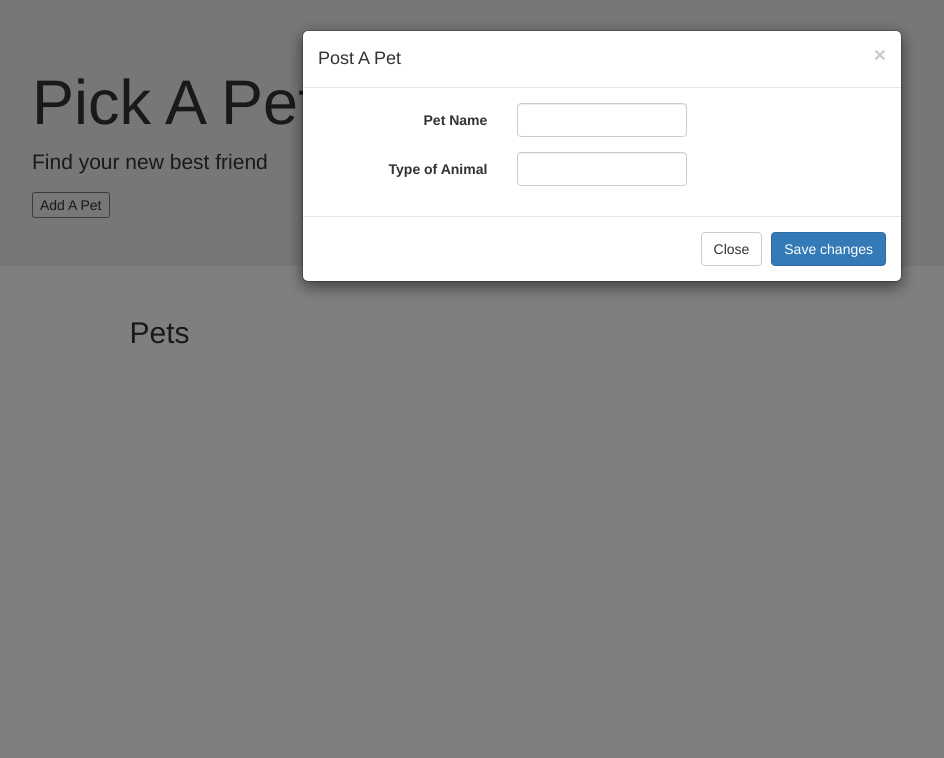
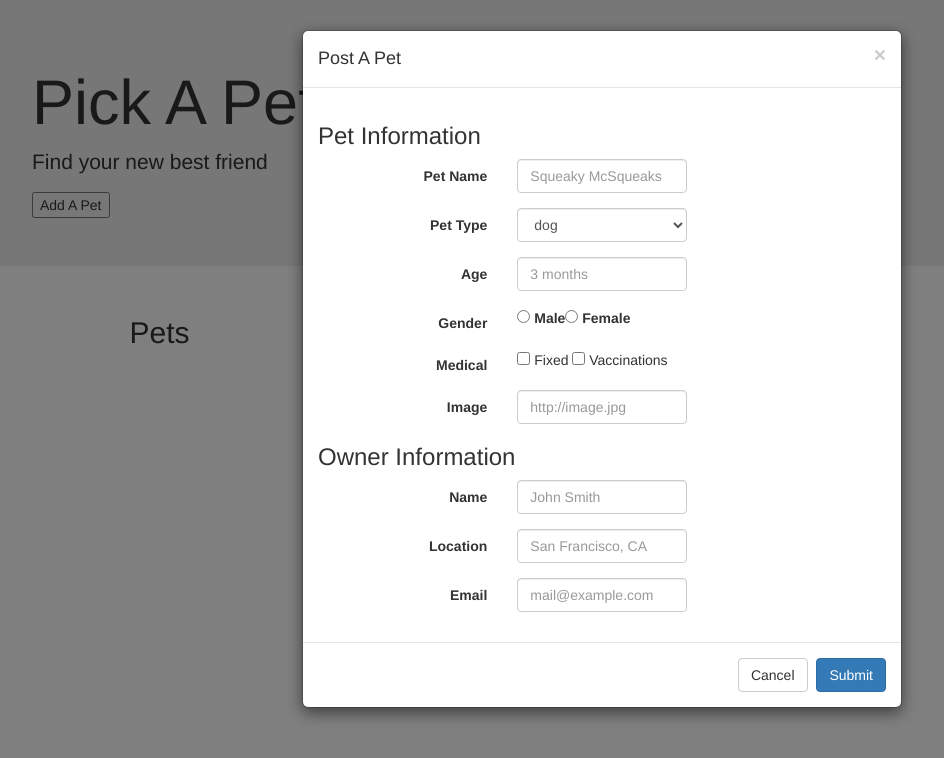
Before and after one commit to tzits/pickapet, a website: page views/index.html in a window 1280 px wide. Both pictures are taken after a click on the button "Add A Pet". Shown: the whole page, without its empty margins (38-982 px from the left). Drawn offline with nearby package versions, Linux system fonts and the light colour scheme; files that its build step writes are made by us from their sources; no server answers; files whose address does not match are found by name.

Commit message:
complete add pet modal form fields

```diff
--- a/views/index.html
+++ b/views/index.html
@@ -98,31 +98,97 @@
           </div>
           <div class="modal-body">
             <fieldset class='form-horizontal'>
-
-            <!-- Text input-->
+            <h3>Pet Information</h3>
+            <!-- Pet name input-->
             <div class="form-group">
               <label class="col-md-4 control-label" for="petName">Pet Name</label>
               <div class="col-md-4">
-              <input id="songName" name="songName" type="text" placeholder="" class="form-control input-md" required="">
+              <input id="petName" name="petName" type="text" placeholder="Squeaky McSqueaks" class="form-control input-md" required="">
 
               </div>
             </div>
 
-            <!-- Text input-->
+            <!-- Pet type input-->
             <div class="form-group">
-              <label class="col-md-4 control-label" for="type">Type of Animal</label>
+              <label class="col-md-4 control-label" for="petType">Pet Type</label>
               <div class="col-md-4">
-              <input id="trackNumber" name="trackNumber" type="text" placeholder="" class="form-control input-md">
+              <select id="petType" name="petType" class="form-control input-md">
+                <option value="dog">dog</option>
+                <option value="cat">cat</option>
+                <option value="bird">bird</option>
+                <option value="other">other</option>
+              </select>
 
               </div>
             </div>
+
+            <!-- Pet age input-->
+            <div class="form-group">
+              <label class="col-md-4 control-label" for="petAge">Age</label>
+              <div class="col-md-4">
+              <input id="petAge" name="petAge" type="text" placeholder="3 months" class="form-control input-md" required="">
+
+              </div>
+            </div>
+
+            <!-- Pet gender input-->
+            <div class="form-group">
+              <label class="col-md-4 control-label" for="petGender">Gender</label>
+              <div class="col-md-4">
+              <label>
+              <input id="petGenderM" type="radio" name="petGender" value="male" class=""> Male </label><label><input id="petGenderF" type="radio" name="petGender" value="female" class=""> Female</label>
+              </div>
+            </div>
+
+            <!-- Pet fixed/vaccination input-->
+            <div class="form-group">
+              <label class="col-md-4 control-label" for="petMedical">Medical</label>
+              <div class="col-md-4">
+              <input id="petFixed" type="checkbox" name="petFixed" value="fixed"> Fixed
+              <input id="petVaccination" type="checkbox" name="petVaccination" value="vaccinations"> Vaccinations
+              </div>
+            </div>
+
+            <!-- Pet image input-->
+            <div class="form-group">
+              <label class="col-md-4 control-label" for="petPicture">Image</label>
+              <div class="col-md-4">
+              <input id="petPicture" name="petPicture" type="text" placeholder="http://image.jpg" class="form-control input-md" required="">
+              </div>
+            </div>
+
+            <h3>Owner Information</h3>
+            <!-- Owner name input-->
+            <div class="form-group">
+              <label class="col-md-4 control-label" for="ownerName">Name</label>
+              <div class="col-md-4">
+              <input id="ownerName" name="ownerName" type="text" placeholder="John Smith" class="form-control input-md" required="">
+              </div>
+            </div>
+
+            <!-- Owner location input-->
+            <div class="form-group">
+              <label class="col-md-4 control-label" for="ownerLocation">Location</label>
+              <div class="col-md-4">
+              <input id="ownerLocation" name="ownerLocation" type="text" placeholder="San Francisco, CA" class="form-control input-md" required="">
+              </div>
+            </div>
+
+            <!-- Owner email input-->
+            <div class="form-group">
+              <label class="col-md-4 control-label" for="ownerEmail">Email</label>
+              <div class="col-md-4">
+              <input id="ownerEmail" name="ownerEmail" type="text" placeholder="mail@example.com" class="form-control input-md" required="">
+              </div>
+            </div>
+
 
             </fieldset>
 
           </div>
           <div class="modal-footer">
-            <button type="button" class="btn btn-default" data-dismiss="modal">Close</button>
-            <button type="button" class="btn btn-primary" id="saveSong">Save changes</button>
+            <button type="button" class="btn btn-default" data-dismiss="modal">Cancel</button>
+            <button type="button" class="btn btn-primary" id="saveSong">Submit</button>
           </div>
         </div><!-- /.modal-content -->
       </div><!-- /.modal-dialog -->
```
